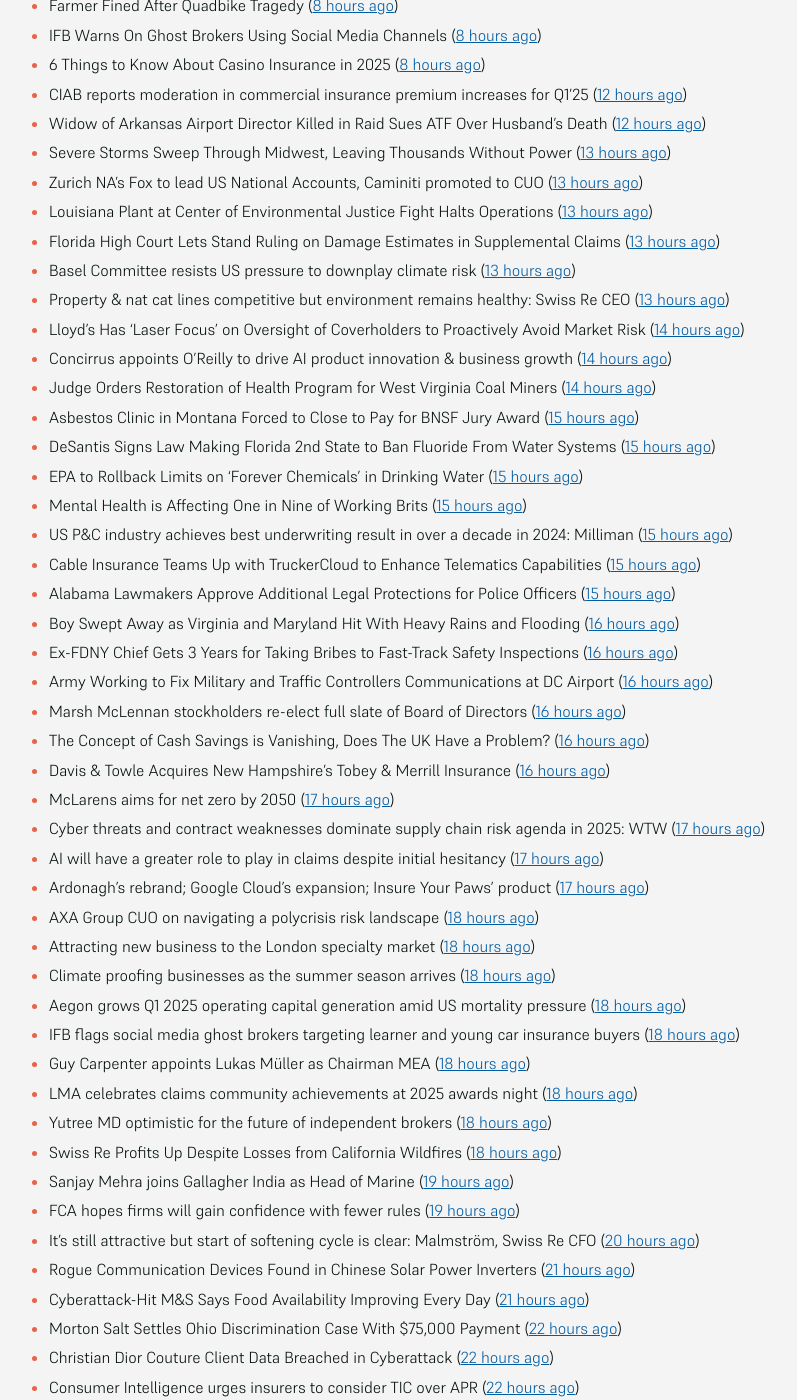
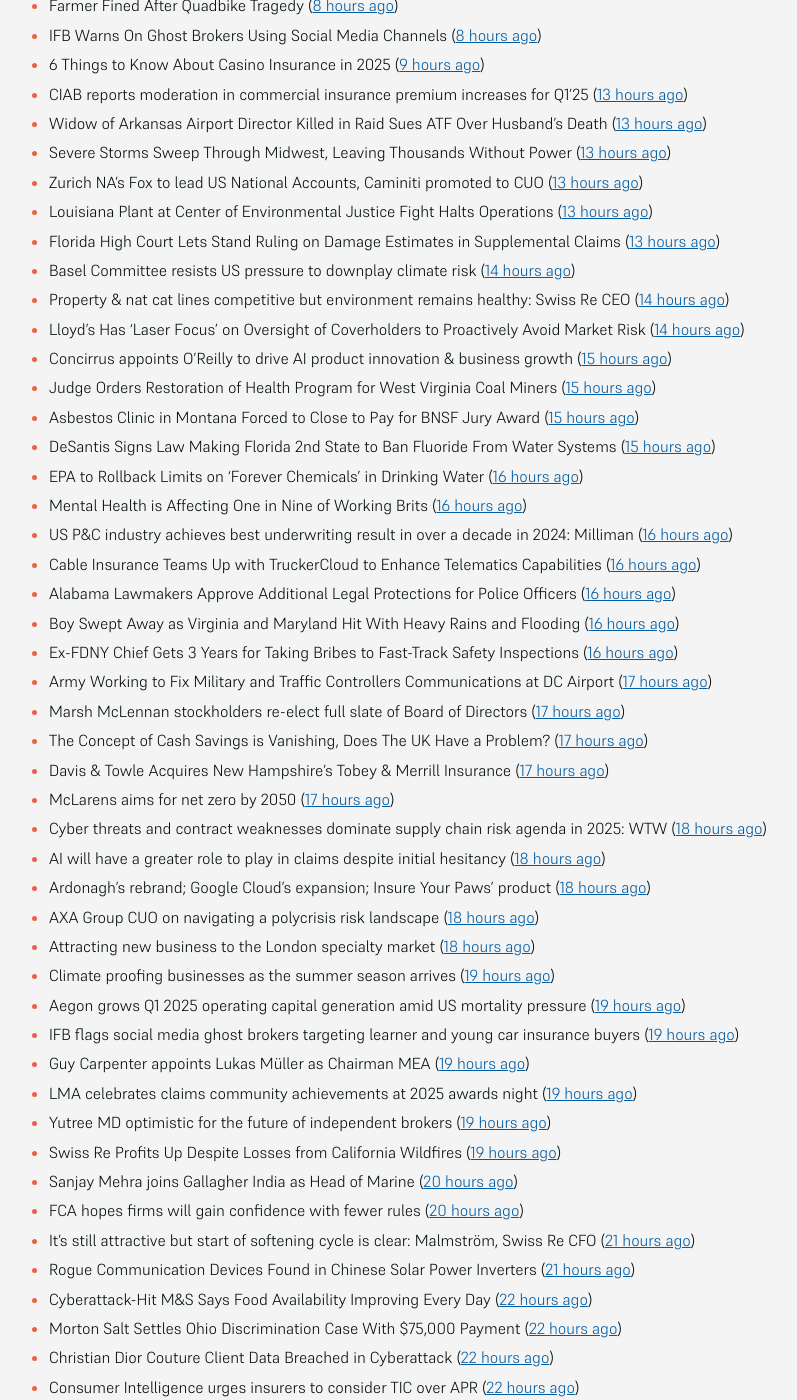
Before and after one commit to mat-0/feeds.thechels.uk, a Jekyll site: the page built from index.md, in a window 1280 px wide and 1400 px high, scrolled down 368 px. Shown: the whole window, without its empty margins (215-1012 px from the left). Built offline with Jekyll 4.4.1, drawn with Linux system fonts in a browser that asks for light colours; some of the changed text lies outside the part shown.

Commit message:
New Feed

```diff
--- a/index.md
+++ b/index.md
@@ -8,54 +8,54 @@ description: Latest Updates
 [Get this as an RSS feed](/feed.rss)
 
 <!-- news_marker starts -->
-- Severe Storm Batters St. Louis, Leaving At Least 4 Dead ([1 hours ago](https://www.insurancejournal.com/news/midwest/2025/05/16/824121.htm))
-- Edison Plans $6.2 Billion Fire-Prevention Plan After LA Blazes ([6 hours ago](https://www.insurancejournal.com/news/west/2025/05/16/824114.htm))
+- Severe Storm Batters St. Louis, Leaving At Least 4 Dead ([2 hours ago](https://www.insurancejournal.com/news/midwest/2025/05/16/824121.htm))
+- Edison Plans $6.2 Billion Fire-Prevention Plan After LA Blazes ([7 hours ago](https://www.insurancejournal.com/news/west/2025/05/16/824114.htm))
 - Guidewire Releases Study on EU Customer Attitudes Towards Insurers ([7 hours ago](https://insurance-edge.net/2025/05/16/guidewire-releases-study-on-eu-customer-attitudes-towards-insurers/))
 - Farmer Fined After Quadbike Tragedy ([8 hours ago](https://insurance-edge.net/2025/05/16/farmer-fined-after-quadbike-tragedy/))
 - IFB Warns On Ghost Brokers Using Social Media Channels ([8 hours ago](https://insurance-edge.net/2025/05/16/ifb-warns-on-ghost-brokers-using-social-media-channels/))
-- 6 Things to Know About Casino Insurance in 2025 ([8 hours ago](https://insurance-edge.net/2025/05/16/6-things-to-know-about-casino-insurance-in-2025/))
-- CIAB reports moderation in commercial insurance premium increases for Q1’25 ([12 hours ago](https://www.reinsurancene.ws/ciab-reports-moderation-in-commercial-insurance-premium-increases-for-q125/))
-- Widow of Arkansas Airport Director Killed in Raid Sues ATF Over Husband’s Death ([12 hours ago](https://www.insurancejournal.com/news/southcentral/2025/05/16/824097.htm))
+- 6 Things to Know About Casino Insurance in 2025 ([9 hours ago](https://insurance-edge.net/2025/05/16/6-things-to-know-about-casino-insurance-in-2025/))
+- CIAB reports moderation in commercial insurance premium increases for Q1’25 ([13 hours ago](https://www.reinsurancene.ws/ciab-reports-moderation-in-commercial-insurance-premium-increases-for-q125/))
+- Widow of Arkansas Airport Director Killed in Raid Sues ATF Over Husband’s Death ([13 hours ago](https://www.insurancejournal.com/news/southcentral/2025/05/16/824097.htm))
 - Severe Storms Sweep Through Midwest, Leaving Thousands Without Power ([13 hours ago](https://www.insurancejournal.com/news/midwest/2025/05/16/824092.htm))
 - Zurich NA’s Fox to lead US National Accounts, Caminiti promoted to CUO ([13 hours ago](https://www.reinsurancene.ws/zurich-nas-fox-to-lead-us-national-accounts-caminiti-promoted-to-cuo/))
 - Louisiana Plant at Center of Environmental Justice Fight Halts Operations ([13 hours ago](https://www.insurancejournal.com/news/southcentral/2025/05/16/824085.htm))
 - Florida High Court Lets Stand Ruling on Damage Estimates in Supplemental Claims ([13 hours ago](https://www.insurancejournal.com/news/southeast/2025/05/16/824076.htm))
-- Basel Committee resists US pressure to downplay climate risk ([13 hours ago](https://www.dig-in.com/articles/basel-committee-resists-us-pressure-to-downplay-climate-risk))
-- Property & nat cat lines competitive but environment remains healthy: Swiss Re CEO ([13 hours ago](https://www.reinsurancene.ws/property-nat-cat-lines-competitive-but-environment-remains-healthy-swiss-re-ceo/))
+- Basel Committee resists US pressure to downplay climate risk ([14 hours ago](https://www.dig-in.com/articles/basel-committee-resists-us-pressure-to-downplay-climate-risk))
+- Property & nat cat lines competitive but environment remains healthy: Swiss Re CEO ([14 hours ago](https://www.reinsurancene.ws/property-nat-cat-lines-competitive-but-environment-remains-healthy-swiss-re-ceo/))
 - Lloyd’s Has ‘Laser Focus’ on Oversight of Coverholders to Proactively Avoid Market Risk ([14 hours ago](https://www.insurancejournal.com/news/international/2025/05/16/824065.htm))
-- Concirrus appoints O’Reilly to drive AI product innovation & business growth ([14 hours ago](https://www.reinsurancene.ws/concirrus-appoints-oreilly-to-drive-ai-product-innovation-business-growth/))
-- Judge Orders Restoration of Health Program for West Virginia Coal Miners ([14 hours ago](https://www.insurancejournal.com/news/southeast/2025/05/16/824060.htm))
+- Concirrus appoints O’Reilly to drive AI product innovation & business growth ([15 hours ago](https://www.reinsurancene.ws/concirrus-appoints-oreilly-to-drive-ai-product-innovation-business-growth/))
+- Judge Orders Restoration of Health Program for West Virginia Coal Miners ([15 hours ago](https://www.insurancejournal.com/news/southeast/2025/05/16/824060.htm))
 - Asbestos Clinic in Montana Forced to Close to Pay for BNSF Jury Award ([15 hours ago](https://www.insurancejournal.com/news/west/2025/05/16/824055.htm))
 - DeSantis Signs Law Making Florida 2nd State to Ban Fluoride From Water Systems ([15 hours ago](https://www.insurancejournal.com/news/southeast/2025/05/16/824051.htm))
-- EPA to Rollback Limits on ‘Forever Chemicals’ in Drinking Water ([15 hours ago](https://www.insurancejournal.com/news/national/2025/05/16/824047.htm))
-- Mental Health is Affecting One in Nine of Working Brits ([15 hours ago](https://insurance-edge.net/2025/05/16/mental-health-is-affecting-one-in-nine-of-working-brits/))
-- US P&C industry achieves best underwriting result in over a decade in 2024: Milliman ([15 hours ago](https://www.reinsurancene.ws/us-pc-industry-achieves-best-underwriting-result-in-over-a-decade-in-2024-milliman/))
-- Cable Insurance Teams Up with TruckerCloud to Enhance Telematics Capabilities ([15 hours ago](https://www.insurtechinsights.com/cable-insurance-teams-up-with-truckercloud-to-enhance-telematics-capabilities/))
-- Alabama Lawmakers Approve Additional Legal Protections for Police Officers ([15 hours ago](https://www.insurancejournal.com/news/southeast/2025/05/16/824044.htm))
+- EPA to Rollback Limits on ‘Forever Chemicals’ in Drinking Water ([16 hours ago](https://www.insurancejournal.com/news/national/2025/05/16/824047.htm))
+- Mental Health is Affecting One in Nine of Working Brits ([16 hours ago](https://insurance-edge.net/2025/05/16/mental-health-is-affecting-one-in-nine-of-working-brits/))
+- US P&C industry achieves best underwriting result in over a decade in 2024: Milliman ([16 hours ago](https://www.reinsurancene.ws/us-pc-industry-achieves-best-underwriting-result-in-over-a-decade-in-2024-milliman/))
+- Cable Insurance Teams Up with TruckerCloud to Enhance Telematics Capabilities ([16 hours ago](https://www.insurtechinsights.com/cable-insurance-teams-up-with-truckercloud-to-enhance-telematics-capabilities/))
+- Alabama Lawmakers Approve Additional Legal Protections for Police Officers ([16 hours ago](https://www.insurancejournal.com/news/southeast/2025/05/16/824044.htm))
 - Boy Swept Away as Virginia and Maryland Hit With Heavy Rains and Flooding ([16 hours ago](https://www.insurancejournal.com/news/east/2025/05/16/824034.htm))
 - Ex-FDNY Chief Gets 3 Years for Taking Bribes to Fast-Track Safety Inspections ([16 hours ago](https://www.insurancejournal.com/news/east/2025/05/16/824030.htm))
-- Army Working to Fix Military and Traffic Controllers Communications at DC Airport ([16 hours ago](https://www.insurancejournal.com/news/east/2025/05/16/824024.htm))
-- Marsh McLennan stockholders re-elect full slate of Board of Directors ([16 hours ago](https://www.reinsurancene.ws/marsh-mclennan-stockholders-re-elect-full-slate-of-board-of-directors/))
-- The Concept of Cash Savings is Vanishing, Does The UK Have a Problem? ([16 hours ago](https://insurance-edge.net/2025/05/16/the-concept-of-cash-savings-is-vanishing-does-the-uk-have-a-problem/))
-- Davis & Towle Acquires New Hampshire’s Tobey & Merrill Insurance ([16 hours ago](https://www.insurancejournal.com/news/east/2025/05/16/824021.htm))
+- Army Working to Fix Military and Traffic Controllers Communications at DC Airport ([17 hours ago](https://www.insurancejournal.com/news/east/2025/05/16/824024.htm))
+- Marsh McLennan stockholders re-elect full slate of Board of Directors ([17 hours ago](https://www.reinsurancene.ws/marsh-mclennan-stockholders-re-elect-full-slate-of-board-of-directors/))
+- The Concept of Cash Savings is Vanishing, Does The UK Have a Problem? ([17 hours ago](https://insurance-edge.net/2025/05/16/the-concept-of-cash-savings-is-vanishing-does-the-uk-have-a-problem/))
+- Davis & Towle Acquires New Hampshire’s Tobey & Merrill Insurance ([17 hours ago](https://www.insurancejournal.com/news/east/2025/05/16/824021.htm))
 - McLarens aims for net zero by 2050 ([17 hours ago](https://www.postonline.co.uk/news/7957770/mclarens-aims-for-net-zero-by-2050))
-- Cyber threats and contract weaknesses dominate supply chain risk agenda in 2025: WTW ([17 hours ago](https://www.reinsurancene.ws/cyber-threats-and-contract-weaknesses-dominate-supply-chain-risk-agenda-in-2025-wtw/))
-- AI will have a greater role to play in claims despite initial hesitancy ([17 hours ago](https://www.postonline.co.uk/broker/7957769/ai-will-have-a-greater-role-to-play-in-claims-despite-initial-hesitancy))
-- Ardonagh’s rebrand; Google Cloud’s expansion; Insure Your Paws’ product ([17 hours ago](https://www.postonline.co.uk/news/7957764/ardonaghs-rebrand-google-clouds-expansion-insure-your-paws-product))
+- Cyber threats and contract weaknesses dominate supply chain risk agenda in 2025: WTW ([18 hours ago](https://www.reinsurancene.ws/cyber-threats-and-contract-weaknesses-dominate-supply-chain-risk-agenda-in-2025-wtw/))
+- AI will have a greater role to play in claims despite initial hesitancy ([18 hours ago](https://www.postonline.co.uk/broker/7957769/ai-will-have-a-greater-role-to-play-in-claims-despite-initial-hesitancy))
+- Ardonagh’s rebrand; Google Cloud’s expansion; Insure Your Paws’ product ([18 hours ago](https://www.postonline.co.uk/news/7957764/ardonaghs-rebrand-google-clouds-expansion-insure-your-paws-product))
 - AXA Group CUO on navigating a polycrisis risk landscape ([18 hours ago](https://www.insurancebusinessmag.com/uk/news/breaking-news/axa-group-cuo-on-navigating-a-polycrisis-risk-landscape-535921.aspx))
 - Attracting new business to the London specialty market ([18 hours ago](https://www.insurancebusinessmag.com/uk/news/breaking-news/attracting-new-business-to-the-london-specialty-market-535974.aspx))
-- Climate proofing businesses as the summer season arrives ([18 hours ago](https://www.insurancebusinessmag.com/uk/news/catastrophe/climate-proofing-businesses-as-the-summer-season-arrives-535973.aspx))
-- Aegon grows Q1 2025 operating capital generation amid US mortality pressure ([18 hours ago](https://www.insurancebusinessmag.com/uk/news/breaking-news/aegon-grows-q1-2025-operating-capital-generation-amid-us-mortality-pressure-535972.aspx))
-- IFB flags social media ghost brokers targeting learner and young car insurance buyers ([18 hours ago](https://www.insurancebusinessmag.com/uk/news/auto-motor/ifb-flags-social-media-ghost-brokers-targeting-learner-and-young-car-insurance-buyers-535971.aspx))
-- Guy Carpenter appoints Lukas Müller as Chairman MEA ([18 hours ago](https://www.reinsurancene.ws/guy-carpenter-appoints-lukas-muller-as-chairman-mea/))
-- LMA celebrates claims community achievements at 2025 awards night ([18 hours ago](https://www.insurancebusinessmag.com/uk/news/claims/lma-celebrates-claims-community-achievements-at-2025-awards-night-535970.aspx))
-- Yutree MD optimistic for the future of independent brokers ([18 hours ago](https://www.postonline.co.uk/news/7957767/yutree-md-optimistic-for-the-future-of-independent-brokers))
-- Swiss Re Profits Up Despite Losses from California Wildfires ([18 hours ago](https://www.insurancejournal.com/news/international/2025/05/16/824017.htm))
-- Sanjay Mehra joins Gallagher India as Head of Marine ([19 hours ago](https://www.reinsurancene.ws/sanjay-mehra-joins-gallagher-india-as-head-of-marine/))
-- FCA hopes firms will gain confidence with fewer rules ([19 hours ago](https://www.postonline.co.uk/news/7957766/fca-hopes-firms-will-gain-confidence-with-fewer-rules))
-- It’s still attractive but start of softening cycle is clear: Malmström, Swiss Re CFO ([20 hours ago](https://www.reinsurancene.ws/its-still-attractive-but-start-of-softening-cycle-is-clear-malmstrom-swiss-re-cfo/))
+- Climate proofing businesses as the summer season arrives ([19 hours ago](https://www.insurancebusinessmag.com/uk/news/catastrophe/climate-proofing-businesses-as-the-summer-season-arrives-535973.aspx))
+- Aegon grows Q1 2025 operating capital generation amid US mortality pressure ([19 hours ago](https://www.insurancebusinessmag.com/uk/news/breaking-news/aegon-grows-q1-2025-operating-capital-generation-amid-us-mortality-pressure-535972.aspx))
+- IFB flags social media ghost brokers targeting learner and young car insurance buyers ([19 hours ago](https://www.insurancebusinessmag.com/uk/news/auto-motor/ifb-flags-social-media-ghost-brokers-targeting-learner-and-young-car-insurance-buyers-535971.aspx))
+- Guy Carpenter appoints Lukas Müller as Chairman MEA ([19 hours ago](https://www.reinsurancene.ws/guy-carpenter-appoints-lukas-muller-as-chairman-mea/))
+- LMA celebrates claims community achievements at 2025 awards night ([19 hours ago](https://www.insurancebusinessmag.com/uk/news/claims/lma-celebrates-claims-community-achievements-at-2025-awards-night-535970.aspx))
+- Yutree MD optimistic for the future of independent brokers ([19 hours ago](https://www.postonline.co.uk/news/7957767/yutree-md-optimistic-for-the-future-of-independent-brokers))
+- Swiss Re Profits Up Despite Losses from California Wildfires ([19 hours ago](https://www.insurancejournal.com/news/international/2025/05/16/824017.htm))
+- Sanjay Mehra joins Gallagher India as Head of Marine ([20 hours ago](https://www.reinsurancene.ws/sanjay-mehra-joins-gallagher-india-as-head-of-marine/))
+- FCA hopes firms will gain confidence with fewer rules ([20 hours ago](https://www.postonline.co.uk/news/7957766/fca-hopes-firms-will-gain-confidence-with-fewer-rules))
+- It’s still attractive but start of softening cycle is clear: Malmström, Swiss Re CFO ([21 hours ago](https://www.reinsurancene.ws/its-still-attractive-but-start-of-softening-cycle-is-clear-malmstrom-swiss-re-cfo/))
 - Rogue Communication Devices Found in Chinese Solar Power Inverters ([21 hours ago](https://www.insurancejournal.com/news/international/2025/05/16/824006.htm))
-- Cyberattack-Hit M&S Says Food Availability Improving Every Day ([21 hours ago](https://www.insurancejournal.com/news/international/2025/05/16/824002.htm))
+- Cyberattack-Hit M&S Says Food Availability Improving Every Day ([22 hours ago](https://www.insurancejournal.com/news/international/2025/05/16/824002.htm))
 - Morton Salt Settles Ohio Discrimination Case With $75,000 Payment ([22 hours ago](https://www.insurancejournal.com/news/midwest/2025/05/16/823999.htm))
 - Christian Dior Couture Client Data Breached in Cyberattack ([22 hours ago](https://www.insurancejournal.com/news/national/2025/05/16/823975.htm))
 - Consumer Intelligence urges insurers to consider TIC over APR ([22 hours ago](https://www.insurancebusinessmag.com/uk/news/auto-motor/consumer-intelligence-urges-insurers-to-consider-tic-over-apr-535940.aspx))
```
Also changed, not shown: other parts of index.md (+10 -10 lines).
